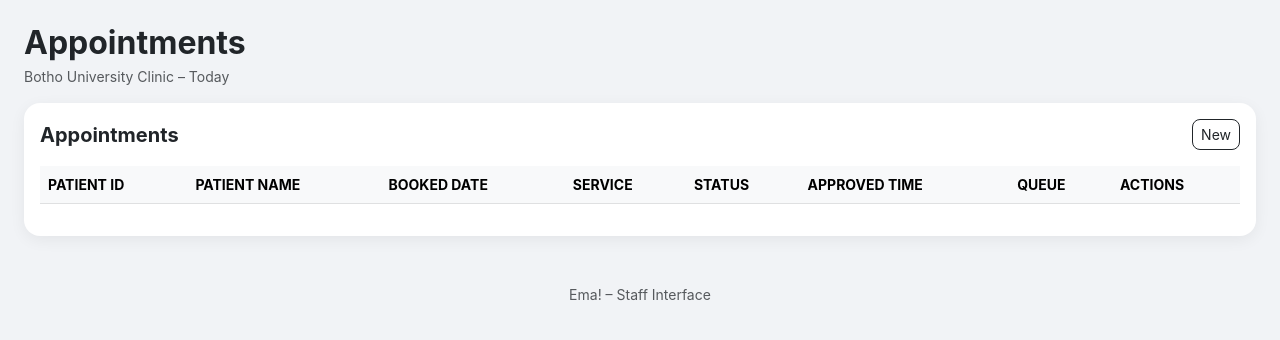
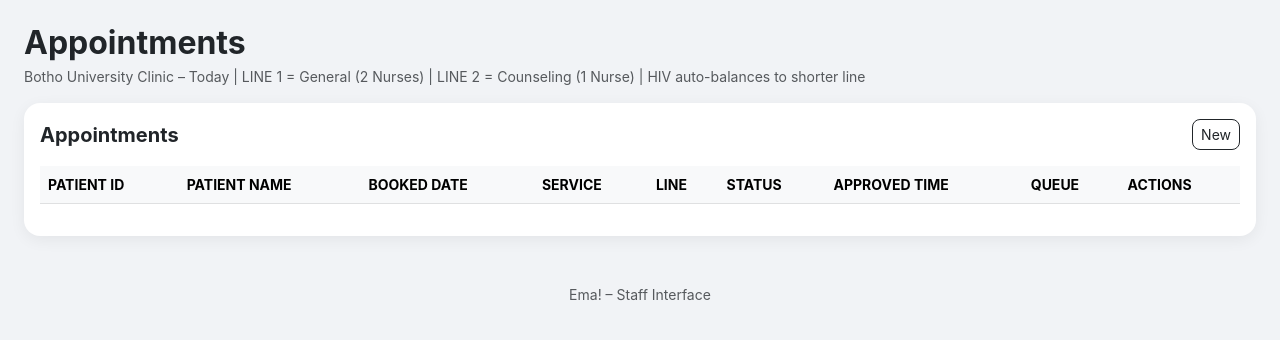
Before and after one commit to beneshedonald-bot/ema-smart-queue, a Flask app: page /staff/dashboard in a window 1280 px wide. Shown: the part 76-416 px from the top of the page. Run offline with Flask 3, Linux system fonts and the light colour scheme; the visitor is signed in with stand-in values (Sample User, id 1); data comes from the database, SQL or seed files in the repository; data that the repository does not hold is empty; some libraries are stand-ins or nearby versions.

Commit message:
Update staff_dashboard.html

```diff
--- a/templates/staff_dashboard.html
+++ b/templates/staff_dashboard.html
@@ -29,30 +29,39 @@ checkNew();
 </script>
 
 <h2 class="fw-bold mb-1">Appointments</h2>
-<p class="text-muted small mb-3">Botho University Clinic – Today</p>
+<p class="text-muted small mb-3">Botho University Clinic – Today | LINE 1 = General (2 Nurses) | LINE 2 = Counseling (1 Nurse) | HIV auto-balances to shorter line</p>
 
 <div class="card card-ema p-3">
 <div class="d-flex justify-content-between align-items-center mb-3"><h5 class="fw-bold mb-0">Appointments</h5><a href="/staff/walkin" class="btn btn-outline-dark btn-sm rounded-3">New</a></div>
-<div class="table-responsive"><table class="table align-middle small"><thead class="table-light"><tr><th>PATIENT ID</th><th>PATIENT NAME</th><th>BOOKED DATE</th><th>SERVICE</th><th>STATUS</th><th>APPROVED TIME</th><th>QUEUE</th><th>ACTIONS</th></tr></thead><tbody>
+<div class="table-responsive"><table class="table align-middle small"><thead class="table-light"><tr><th>PATIENT ID</th><th>PATIENT NAME</th><th>BOOKED DATE</th><th>SERVICE</th><th>LINE</th><th>STATUS</th><th>APPROVED TIME</th><th>QUEUE</th><th>ACTIONS</th></tr></thead><tbody>
 {% for a in appointments %}
 <tr>
 <td><span class="badge bg-dark rounded-pill">{{ a.patient_code }}</span></td>
 <td>{{ a.full_name }}</td>
 <td><span class="badge bg-light text-dark border">{{ a.preferred_time or (a.created_at[:10] if a.created_at else '-') }}</span></td>
 <td>{{ a.service_name or 'General' }}</td>
+<td>
+  {% if a.queue_number and a.queue_number.startswith('L1') %}<span class="badge bg-success">LINE 1</span>
+  {% elif a.queue_number and a.queue_number.startswith('L2') %}<span class="badge bg-warning text-dark">LINE 2</span>
+  {% elif a.service_name == 'COUNSELING SERVICES' %}<span class="badge bg-warning text-dark">LINE 2*</span>
+  {% elif a.service_name == 'HIV TESTING SERVICES' %}<span class="badge bg-info text-dark">HIV → Auto</span>
+  {% elif a.service_name %}<span class="badge bg-success">LINE 1*</span>
+  {% else %}-{% endif %}
+</td>
 <td>{{ a.status }}</td>
 <td>{% if a.approved_time %}<strong class="text-primary">{{ a.approved_time }}</strong>{% else %}-{% endif %}</td>
 <td>{% if a.queue_number %}<strong>{{ a.queue_number }}</strong>{% else %}-{% endif %}</td>
 <td>
 {% if a.status=='BOOKED' %}
 <form method="post" action="/staff/approve/{{ a.id }}" class="d-flex gap-1"><input type="time" name="approved_time" class="form-control form-control-sm" style="width:95px" required value="09:00"><select name="notify" class="form-select form-select-sm" style="width:70px"><option>Call</option><option>SMS</option></select><button class="btn btn-sm btn-success rounded-3">Approve</button></form>
+<small class="text-muted d-block">System auto-assigns Line + Queue No. Must be AFTER last time in same Line.</small>
 {% elif a.status=='APPROVED' %}<form method="post" action="/staff/checkin/{{ a.id }}"><button class="btn btn-sm btn-warning rounded-3">Check-In {{ a.approved_time }}</button></form>
 {% elif a.status=='CHECKED_IN' or a.status=='WAITING' %}<form method="post" action="/staff/call/{{ a.id }}"><button class="btn btn-sm btn-success rounded-3">Call {{ a.queue_number }}</button></form>
 {% elif a.status=='CALLED' %}<form method="post" action="/staff/complete/{{ a.id }}"><button class="btn btn-sm btn-dark rounded-3">Complete</button></form>
 {% else %}Done{% endif %}
   <!-- Delete button – for mistakes/duplicates – FIXED to use a.id -->
   <form method="POST" action="/staff/appointments/delete/{{ a.id }}" style="display:inline; margin-left:4px;" onsubmit="return confirm('Delete this booking {{ a.patient_code }} – {{ a.full_name }}? This cannot be undone – for duplicate/mistake only!')">
-    <button type="submit" class="btn btn-sm btn-outline-danger">🗑️</button>
+    <button type="submit" class="btn btn-sm btn-outline-danger">🗑</button>
   </form>
 </td>
 </tr>
```
